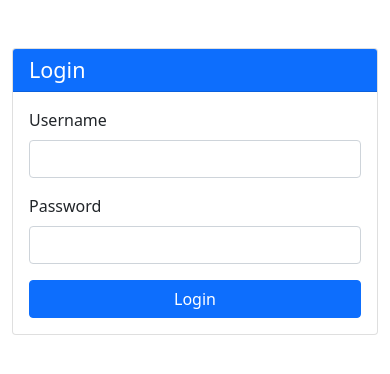
After one commit to TaraR15/cs4300, a Django app: page /accounts/login/ in a window 390 px wide. The commit adds this page. Shown: the top 374 px of the page. Run offline with Django 4.2, Linux system fonts and the light colour scheme.

Commit message:
Added a login page and fixed unresponsive 'login' button

```diff
--- a/homework2/movie_theater_booking/bookings/templates/bookings/movie_list.html
+++ b/homework2/movie_theater_booking/bookings/templates/bookings/movie_list.html
@@ -61,7 +61,7 @@
                     </li>
                     {% else %}
                     <li class="nav-item">
-                        <a class="nav-link" href="#">
+                        <a class="nav-link" href="{% url 'login' %}?next={{ request.path }}">
                             <i class="fas fa-sign-in-alt me-1"></i>Login
                         </a>
                     </li>
--- /dev/null
+++ b/homework2/movie_theater_booking/bookings/templates/registration/login.html
@@ -0,0 +1,37 @@
+<!DOCTYPE html>
+<html lang="en">
+<head>
+    <meta charset="UTF-8">
+    <meta name="viewport" content="width=device-width, initial-scale=1.0">
+    <title>Login - Movie Theater Booking</title>
+    <link href="https://cdn.jsdelivr.net/npm/bootstrap@5.1.3/dist/css/bootstrap.min.css" rel="stylesheet">
+</head>
+<body>
+    <div class="container mt-5">
+        <div class="row justify-content-center">
+            <div class="col-md-4">
+                <div class="card">
+                    <div class="card-header bg-primary text-white">
+                        <h4 class="mb-0">Login</h4>
+                    </div>
+                    <div class="card-body">
+                        <form method="post" action="{% url 'login' %}">
+                            {% csrf_token %}
+                            <div class="mb-3">
+                                <label for="username" class="form-label">Username</label>
+                                <input type="text" name="username" class="form-control" required>
+                            </div>
+                            <div class="mb-3">
+                                <label for="password" class="form-label">Password</label>
+                                <input type="password" name="password" class="form-control" required>
+                            </div>
+                            <button type="submit" class="btn btn-primary w-100">Login</button>
+                            <input type="hidden" name="next" value="{{ next }}">
+                        </form>
+                    </div>
+                </div>
+            </div>
+        </div>
+    </div>
+</body>
+</html>
--- a/homework2/movie_theater_booking/movie_theater_booking/settings.py
+++ b/homework2/movie_theater_booking/movie_theater_booking/settings.py
@@ -123,3 +123,8 @@ STATIC_URL = 'static/'
 # https://docs.djangoproject.com/en/4.2/ref/settings/#default-auto-field
 
 DEFAULT_AUTO_FIELD = 'django.db.models.BigAutoField'
+
+# Login URLs
+LOGIN_URL = '/accounts/login/'
+LOGIN_REDIRECT_URL = '/'
+LOGOUT_REDIRECT_URL = '/'
--- a/homework2/movie_theater_booking/movie_theater_booking/urls.py
+++ b/homework2/movie_theater_booking/movie_theater_booking/urls.py
@@ -19,5 +19,7 @@ from django.urls import path, include
 
 
 urlpatterns = [
-    path('admin/', admin.site.urls), path('', include('bookings.urls'))
+    path('admin/', admin.site.urls),
+    path('', include('bookings.urls')),
+    path('accounts/', include('django.contrib.auth.urls')),
 ]
```
Also changed, not shown: homework2/movie_theater_booking/bookings/views.py (+7 -1 lines).
